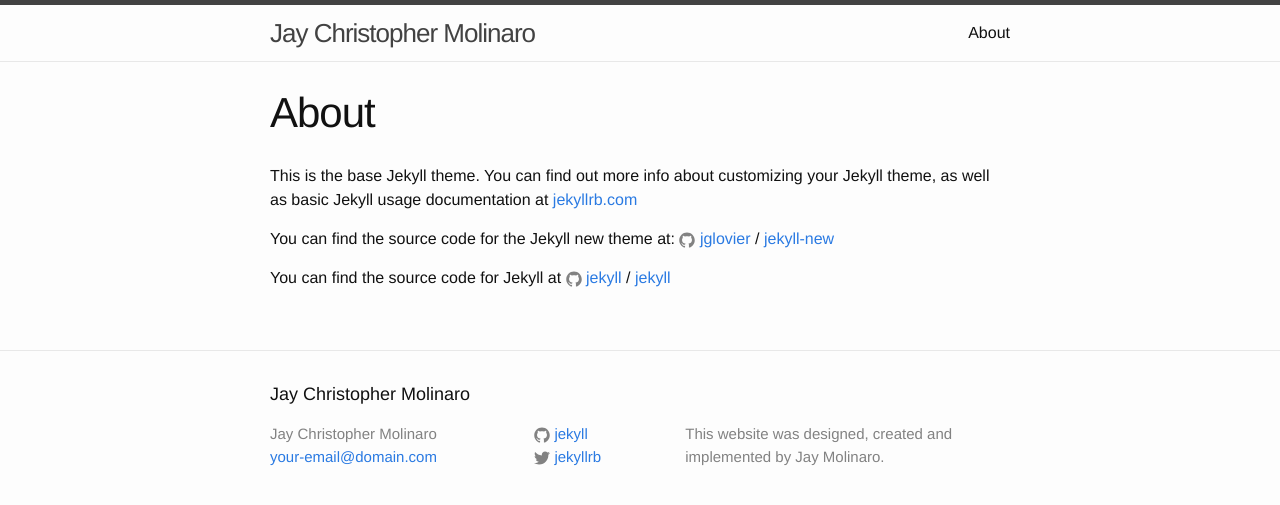
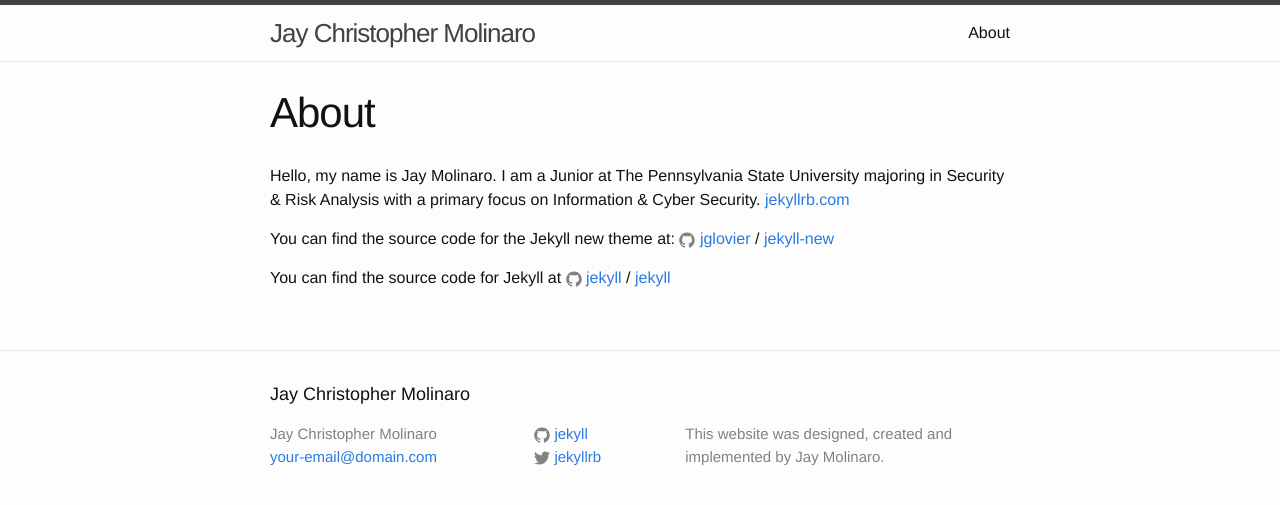
Before and after one commit to jaymolinaro1/jaymolinaro1.github.io, a Jekyll site: the page built from about.md, in a window 1280 px wide. Shown: the top 505 px of the page. Built offline with Jekyll 4.4.1, drawn with Linux system fonts in a browser that asks for light colours.

Commit message:
Update about.md

```diff
--- a/about.md
+++ b/about.md
@@ -4,7 +4,7 @@ title: About
 permalink: /about/
 ---
 
-This is the base Jekyll theme. You can find out more info about customizing your Jekyll theme, as well as basic Jekyll usage documentation at [jekyllrb.com](http://jekyllrb.com/)
+Hello, my name is Jay Molinaro. I am a Junior at The Pennsylvania State University majoring in Security & Risk Analysis with a primary focus on Information & Cyber Security.  [jekyllrb.com](http://jekyllrb.com/)
 
 You can find the source code for the Jekyll new theme at:
 {% include icon-github.html username="jglovier" %} /
```
